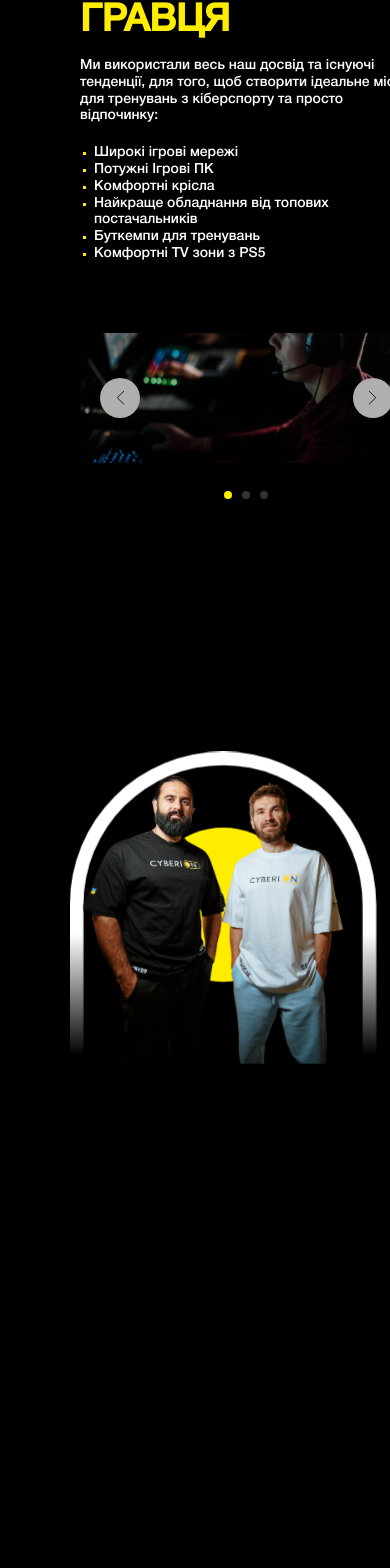
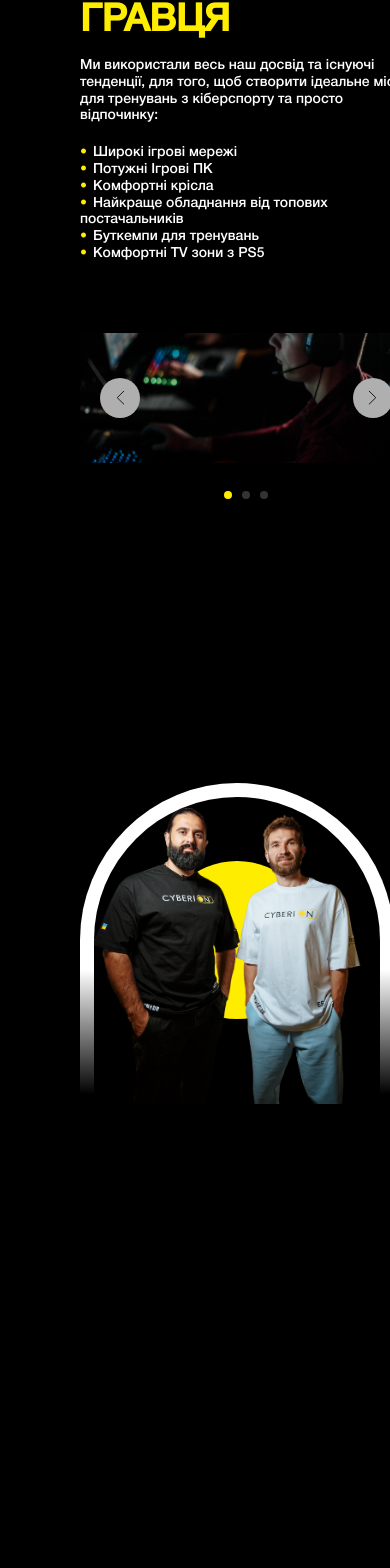
Before and after one commit to potterbl/cyberion-client, a React (Create React App) app: page /franchise in a window 390 px wide. Shown: the part 1292-2860 px from the top of the page. Built offline with nearby package versions, Linux system fonts and the light colour scheme; no server answers.

Commit message:
'auto-deploy'

```diff
--- a/src/App.css
+++ b/src/App.css
@@ -85,6 +85,40 @@ button{
     }
 }
 
+@media (max-width: 1100px){
+    .title{
+        font-size: 64px;
+    }
+    .heading{
+        font-size: 46px;
+    }
+    .heading-smaller{
+        font-size: 36px;
+    }
+    .body-text-bigger{
+        font-size: 25px;
+    }
+    .body-text{
+        font-size: 16px;
+    }
+}
+@media (max-width: 918px){
+    .title{
+        font-size: 60px;
+    }
+    .heading{
+        font-size: 42px;
+    }
+    .heading-smaller{
+        font-size: 32px;
+    }
+    .body-text-bigger{
+        font-size: 22px;
+    }
+    .body-text{
+        font-size: 14px;
+    }
+}
 @media (max-width: 768px){
     .title{
         font-size: 54px;
--- a/src/components/CyberSport.jsx
+++ b/src/components/CyberSport.jsx
@@ -17,16 +17,18 @@ const CyberSport = React.forwardRef((props, ref) => {
                     В 2020 РОЦІ<br/>
                     КІБЕРСПОРТ
                         {
-                            window.innerWidth > 1024 &&
+                            window.innerWidth > 1024 ?
                             <br/>
+                                : ' '
                         }
                         В УКРАЇНІ<br/>
                     </span>
                         ОФІЦІЙНО<br/>
                         ВИЗНАНО
                         {
-                            window.innerWidth > 1024 &&
-                            <br/>
+                            window.innerWidth > 1024 ?
+                                <br/>
+                                : ' '
                         }
                         ВИДОМ СПОРТУ<br/>
                     </h3>
--- a/src/components/WhyUs.jsx
+++ b/src/components/WhyUs.jsx
@@ -17,7 +17,9 @@ const WhyUs = React.forwardRef((props, ref) => {
     const [blockHeight, setBlockHeight] = useState(0)
     const [isInView, setIsInView] = useState(false)
 
-    let scale = useTransform(scrollY, [offsetTop, offsetTop + (blockHeight * 0.7)], [1, 0.2])
+    let scale = window.innerWidth > 770 ?
+        useTransform(scrollY, [offsetTop, offsetTop + (blockHeight * 0.7)], [1, 0.2])
+        : 1
 
     useEffect(() => {
         if(ref.current){
@@ -140,7 +142,7 @@ const WhyUs = React.forwardRef((props, ref) => {
     return (
         <div className="why-us_container" ref={ref}>
             <motion.div
-                className={`why-us ${isInView ? 'why-us_top' : ''}`}
+                className={`why-us ${isInView && window.innerWidth > 770 ? 'why-us_top' : ''}`}
                 initial="initial"
                 whileInView="visible"
                 variants={containerAnimation}
@@ -166,6 +168,8 @@ const WhyUs = React.forwardRef((props, ref) => {
                             ОБРАЛИ САМЕ<br/>
                             ЦЮ НІШУ?<br/>
                         </h2>
+                        {
+                            window.innerWidth > 854 ?
                                 <p className="body-text">
                                     Давайте разом проаналізуємо, як<br/>
                                     ми прийшли до рішення<br/>
@@ -173,6 +177,8 @@ const WhyUs = React.forwardRef((props, ref) => {
                                     що наштовхнуло на це і які<br/>
                                     можливості існують у цьому бізнесі<br/>
                                 </p>
+                                : null
+                        }
                         <p className="body-text">
                             Якщо ти вже знаєш чому цей бізнес актуальний,<br/>
                             тисни на кнопку нижче...<br/>
--- a/src/styles/CyberSport.css
+++ b/src/styles/CyberSport.css
@@ -32,7 +32,7 @@
         column-gap: 20px;
     }
     .cybersport-left{
-        align-self: flex-end;
+        align-self: center;
         padding: 0;
     }
 }
--- a/src/styles/Infrastructure.css
+++ b/src/styles/Infrastructure.css
@@ -7,6 +7,7 @@
     display: grid;
     grid-template-columns: repeat(2, 1fr);
     padding: 60px 0;
+    column-gap: 24px;
 }
 .infrastructure-left{
     display: grid;
@@ -67,11 +68,15 @@
 }
 @media(max-width: 1024px){
     .infrastructure-left{
-        display: flex;
-        flex-direction: column;
-        justify-content: space-between;
-        height: 100%;
-        row-gap: unset;
+        align-self: center;
+    }
+}
+@media (max-width: 850px) {
+    .infrastructure-right_box-content_x {
+        height: 28px;
+    }
+    .body-text-card{
+        font-size: 14px;
     }
 }
 @media (max-width: 768px) {
--- a/src/styles/NewFormat.css
+++ b/src/styles/NewFormat.css
@@ -76,6 +76,11 @@
         row-gap: 40px;
         justify-content: center;
     }
+    .new-format-container{
+        height: max-content;
+        padding: 164px 0;
+        min-height: 100vh;
+    }
 }
 @media (max-width: 858px) {
     .new-format_body{
--- a/src/styles/Philosophy.css
+++ b/src/styles/Philosophy.css
@@ -13,8 +13,12 @@
     width: 100%;
 }
 .philosophy-left_body-list{
-    padding-left: 14px;
-    list-style: radial-gradient(#ffed00 0% 50%, transparent 50% 100%);
+    list-style-type: none;
+}
+.philosophy-left_body-list li::before{
+    content: '\2022';
+    color: #ffed00;
+    margin-right: 6px;
 }
 .philosophy-left_body{
     width: 100%;
@@ -71,6 +75,7 @@
         aspect-ratio: 4/2;
     }
 }
+
 /*@media (max-width: 1200px) {*/
 /*    .philosophy{*/
 /*        padding: 75px 0 134px 0;*/
--- a/src/styles/Proposition.css
+++ b/src/styles/Proposition.css
@@ -104,6 +104,12 @@
     .proposition{
         grid-template-columns: max-content auto;
     }
+    .proposition_left{
+        height: max-content;
+    }
+    .proposition_left-head{
+        height: max-content;
+    }
 }
 @media (max-width: 890px) {
     .proposition_right{
--- a/src/styles/WhyUs.css
+++ b/src/styles/WhyUs.css
@@ -66,7 +66,18 @@
         padding-left: 90px;
     }
 }
-@media (max-width: 1000px){
+@media (max-width: 918px) {
+    .why-us_left{
+        padding-left: 45px;
+    }
+}
+@media (max-width: 770px){
+    .why-us_container{
+        min-height: 100vh;
+        height: auto;
+        padding: 164px 14px;
+
+    }
     .why-us{
         display: flex;
         row-gap: 24px;
@@ -114,7 +125,8 @@
         z-index: 1;
     }
     .why-us_left-inner{
-        row-gap: 44px;
+        height: max-content;
+        row-gap: 22px;
     }
     .why-us_right{
         width: 100%;
```
Also changed, not shown: 1 other file (tests, documents, lock files or other folders). Lines whose indentation alone changed are shown as unchanged.
